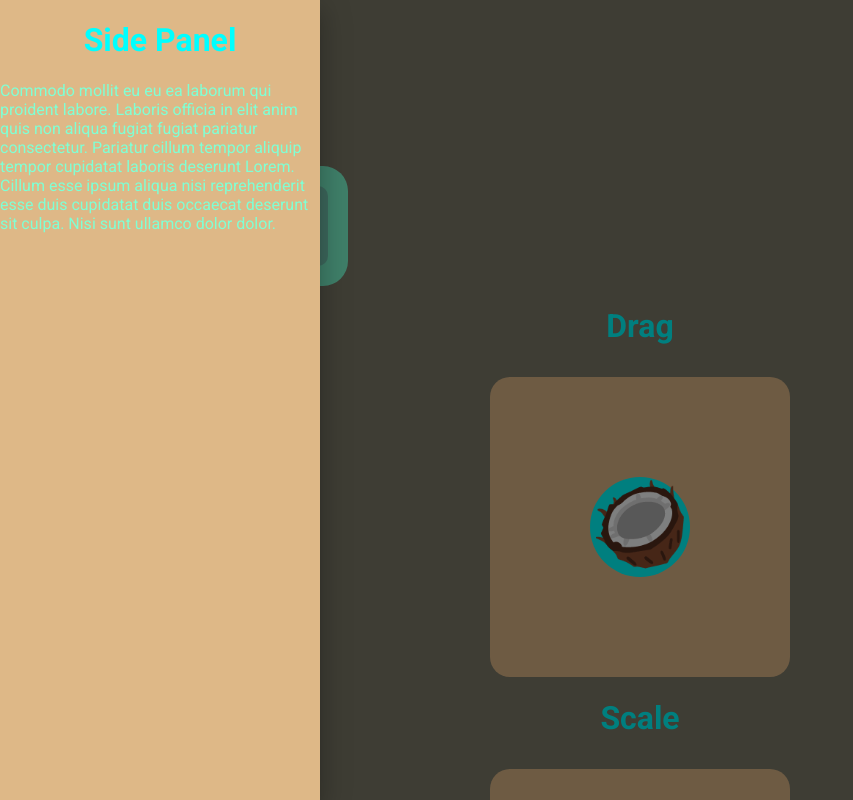
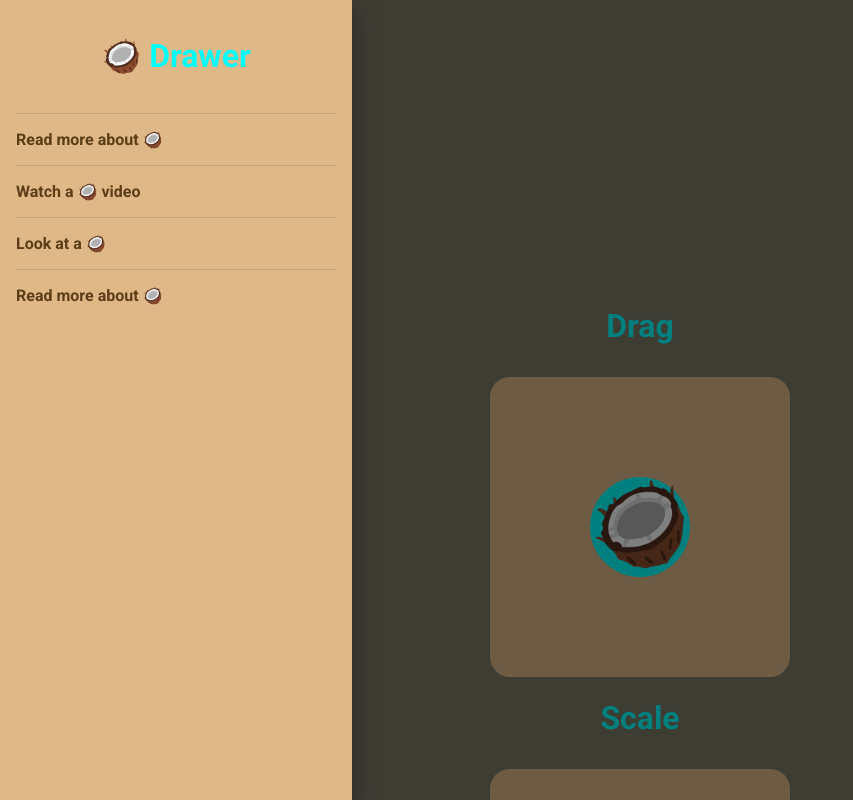
Before and after one commit to Boriwan/learning-mui-framer-motion, a React (Create React App) app: page / in a window 1280 px wide. Both pictures are taken after a click on the button 20 px from the left and 32 px from the top of the page. Shown: the top 800 px of the page, without its empty margins (0-853 px from the left). Built offline with nearby package versions, Linux system fonts and the light colour scheme; a web font is replaced by a local one.

Commit message:
drawer done

```diff
--- a/src/components/ButtonPrinter.js
+++ b/src/components/ButtonPrinter.js
@@ -23,7 +23,7 @@ export default function ButtonPrinter() {
                     color: "aqua",
                 }}
                 onClick={() => { printCoco() }}
-            >Show Me Coconuts 🥥</Button>
+            >Show Me Your 🥥</Button>
 
             <IconButton
                 aria-label='delete'
@@ -37,7 +37,7 @@ export default function ButtonPrinter() {
                 <Skeleton
                     id="coco"
                     sx={{
-                        bgcolor: 'rgb(127, 255, 212, 0.855)                        ' }}
+                        bgcolor: 'rgb(127, 255, 212, 0.655)                        ' }}
                     variant = "rounded"
                     animation="wave"
                         />
--- a/src/components/CocoDrawer.js
+++ b/src/components/CocoDrawer.js
@@ -3,6 +3,8 @@ import Drawer from '@mui/material/Drawer';
 import Box from '@mui/material/Box';
 import { IconButton } from '@mui/material';
 import MenuIcon from '@mui/icons-material/Menu';
+import Stack from '@mui/material/Stack';
+import Divider from '@mui/material/Divider';
 
 export default function CocoDrawer() {
   const [isOpen, setIsOpen] = useState(false)
@@ -18,8 +20,18 @@ export default function CocoDrawer() {
         open={isOpen}
         onClick={() => setIsOpen(false)}>
         <Box id='menu' width={"20rem"} height>
-          <h1>Side Panel</h1>
-          <p>Commodo mollit eu eu ea laborum qui proident labore. Laboris officia in elit anim quis non aliqua fugiat fugiat pariatur consectetur. Pariatur cillum tempor aliquip tempor cupidatat laboris deserunt Lorem. Cillum esse ipsum aliqua nisi reprehenderit esse duis cupidatat duis occaecat deserunt sit culpa. Nisi sunt ullamco dolor dolor.</p>
+          <h1>🥥 Drawer</h1>
+          <Stack
+            alignItems="flex-start"
+            justifyContent="space-between"
+            divider={<Divider orientation="horizontal" flexItem />}
+            spacing={2}>
+            <h3> </h3>
+            <a target="_blank" rel="noopener noreferrer" href='https://en.wikipedia.org/wiki/Coconut'>Read more about 🥥</a>
+            <a target="_blank" rel="noopener noreferrer" href='https://www.youtube.com/watch?v=w0AOGeqOnFY'>Watch a 🥥 video</a>
+            <a target="_blank" rel="noopener noreferrer" href='https://saverafresh.com/wp-content/uploads/2021/08/coconut.jpg'>Look at a 🥥</a>
+            <a target="_blank" rel="noopener noreferrer" href='https://en.wikipedia.org/wiki/Coconut'>Read more about 🥥</a>
+          </Stack>
         </Box>
       </Drawer>
     </>
--- a/src/custom.css
+++ b/src/custom.css
@@ -1,6 +1,7 @@
 body {
     background-color: rgb(125, 122, 104);
-    font-family: "Roboto", "Helvetica", "Arial", sans-serif;}
+    font-family: "Roboto", "Helvetica", "Arial", sans-serif;
+}
 
 h1 {
     text-align: center;
@@ -94,6 +95,23 @@ li:last-child {
 }
 
 #menu {
-    color:aquamarine;
     background-color: burlywood;
+    padding: 1rem;
 }
+
+#menu a {
+    text-decoration: none;
+    font-weight: bold;
+    color: rgb(91, 61, 23);
+    transition: 0.4s;
+}
+
+
+#menu a:hover {
+    font-size: 18px;
+    padding: 0.5rem;
+    color: rgb(80, 46, 1);
+    background-color: rgb(127, 255, 212, 0.855);
+    border-radius: 0.5rem;
+    transition: 0.4s;
+}
```
Lines whose indentation alone changed are shown as unchanged.
